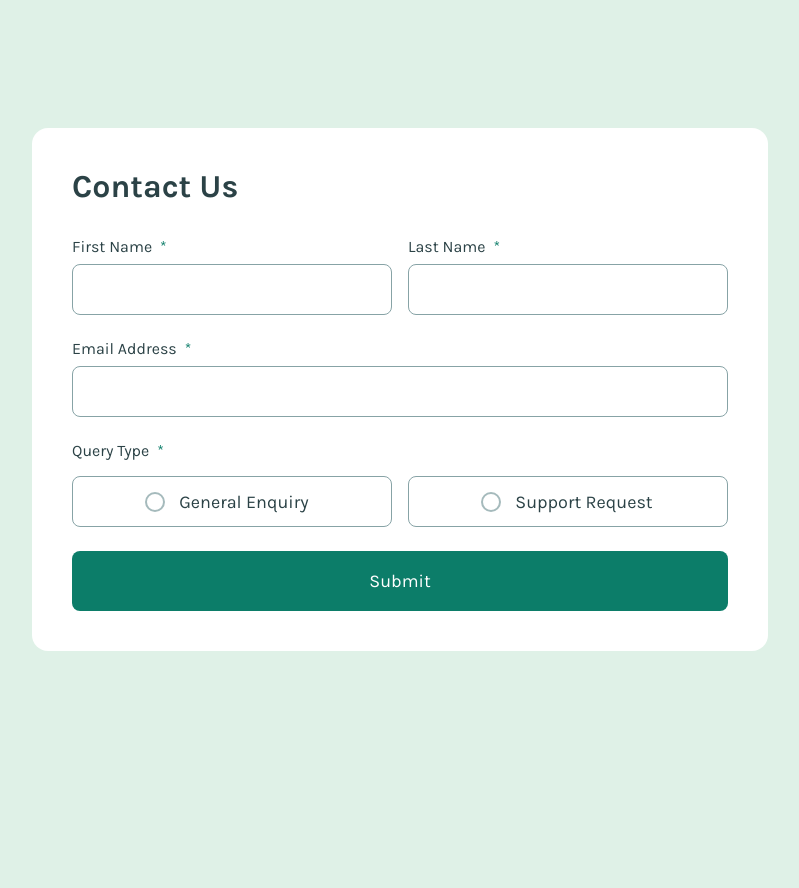
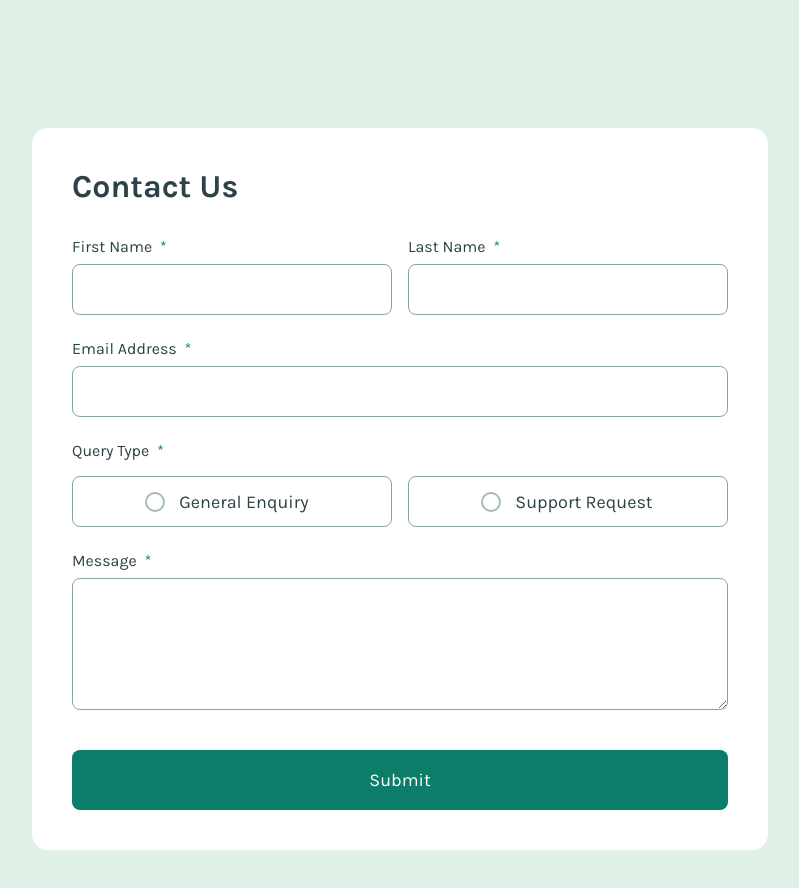
Before and after one commit to ionStici/contact-form-fem, a React (Vite) app: page / in a window 1280 px wide. Shown: the top 888 px of the page, without its empty margins (240-1039 px from the left). Before the commit the page ends 800 px from the top, so only its background shows below. Built offline with nearby package versions, Linux system fonts and the light colour scheme.

Commit message:
Add 'Message' Component

```diff
--- a/src/Form.jsx
+++ b/src/Form.jsx
@@ -4,6 +4,7 @@ import Input from './components/Input';
 import QueryType from './components/QueryType';
 import Button from './components/Button';
 import FlexWrapper from './components/FlexWrapper';
+import Message from './components/Message';
 
 function Form() {
   const { register, handleSubmit, formState } = useForm();
@@ -38,6 +39,8 @@ function Form() {
 
       <QueryType register={register} error={errors?.queryType?.message} />
 
+      <Message register={register} error={errors?.message?.message} />
+
       <Button />
     </form>
   );
--- /dev/null
+++ b/src/components/Message.jsx
@@ -0,0 +1,59 @@
+import styled, { css } from 'styled-components';
+import { Label } from './Input';
+import Error from './Error';
+
+const Box = styled.div`
+  display: flex;
+  flex-direction: column;
+  margin-bottom: 4rem;
+`;
+
+const Textarea = styled.textarea`
+  min-width: 100%;
+  max-width: 100%;
+  height: 24rem;
+  padding: 1.2rem 2.4rem;
+
+  border: 1px solid var(--color-grey-500);
+  border-radius: 0.8rem;
+
+  font-size: 1.8rem;
+  color: var(--color-grey-900);
+  cursor: pointer;
+
+  ${({ $error }) =>
+    $error &&
+    css`
+      border-color: var(--color-red);
+    `}
+
+  @media only screen and (min-width: 768px) {
+    height: 13.2rem;
+  }
+
+  &:hover,
+  &:focus {
+    border-color: var(--color-green-600);
+    outline: none;
+  }
+`;
+
+function Message({ register, error }) {
+  return (
+    <Box>
+      <Label htmlFor="message">
+        <span>Message</span>
+        <span>*</span>
+      </Label>
+      <Textarea
+        id="message"
+        $error={error}
+        {...register('message', { required: 'This field is required' })}
+      />
+
+      <Error error={error} />
+    </Box>
+  );
+}
+
+export default Message;
```
